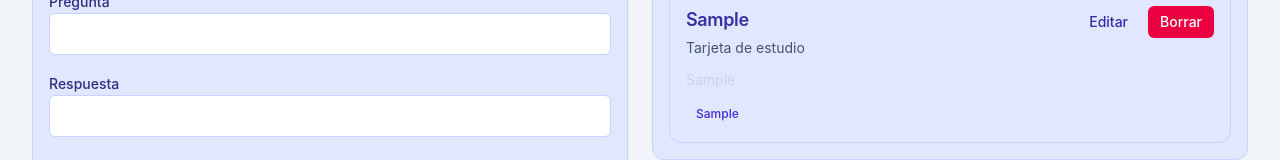
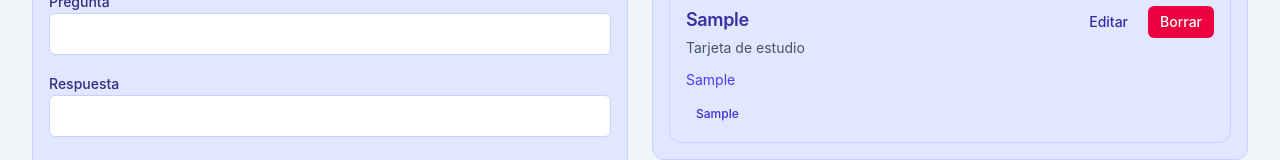
Before and after one commit to dnhosemacs-svg/FlashLearn, a React (Vite) app: page /collections/13b56b64-14df-4efa-8edf-567d80291c27 in a window 1280 px wide. Both pictures are taken after typing "Sample", "Sample", "Sample" into the empty fields and a click on the button "Guardar flashcard". Shown: the part 371-531 px from the top of the page. Built offline with nearby package versions, Linux system fonts and the light colour scheme.

Commit message:
color de respuestya ajustado

```diff
--- a/src/components/features/flashcards/FlashcardItem.tsx
+++ b/src/components/features/flashcards/FlashcardItem.tsx
@@ -26,7 +26,7 @@
         </div>
       }
     >
-      <p className="text-sm text-slate-300">{flashcard.answer}</p>
+      <p className="text-sm text-indigo-600">{flashcard.answer}</p>
 
       {flashcard.tags?.length ? (
         <div className="mt-3 flex flex-wrap gap-2">
```
